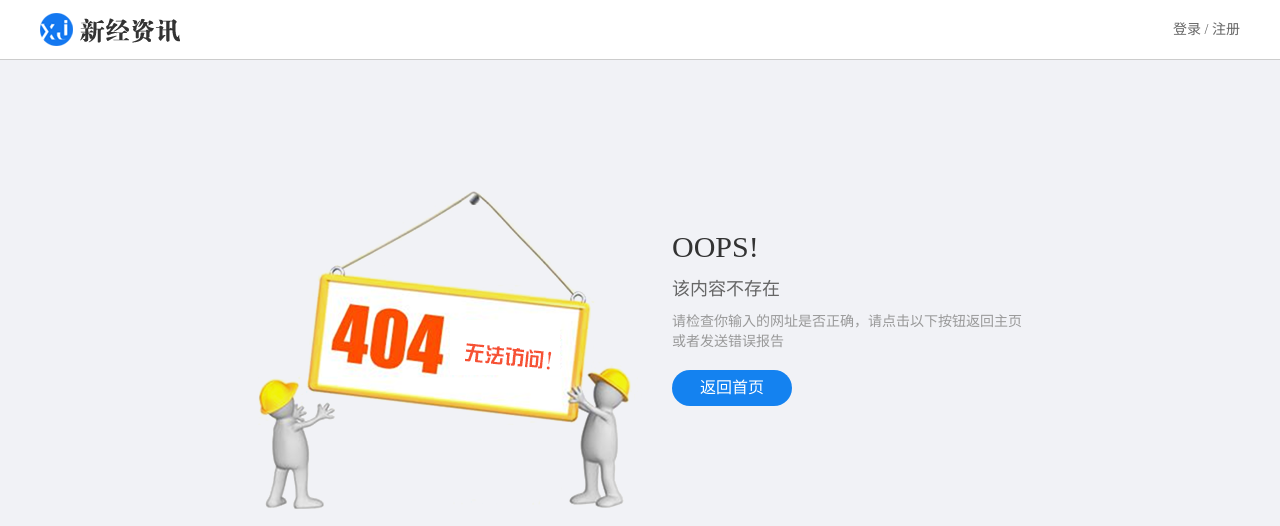
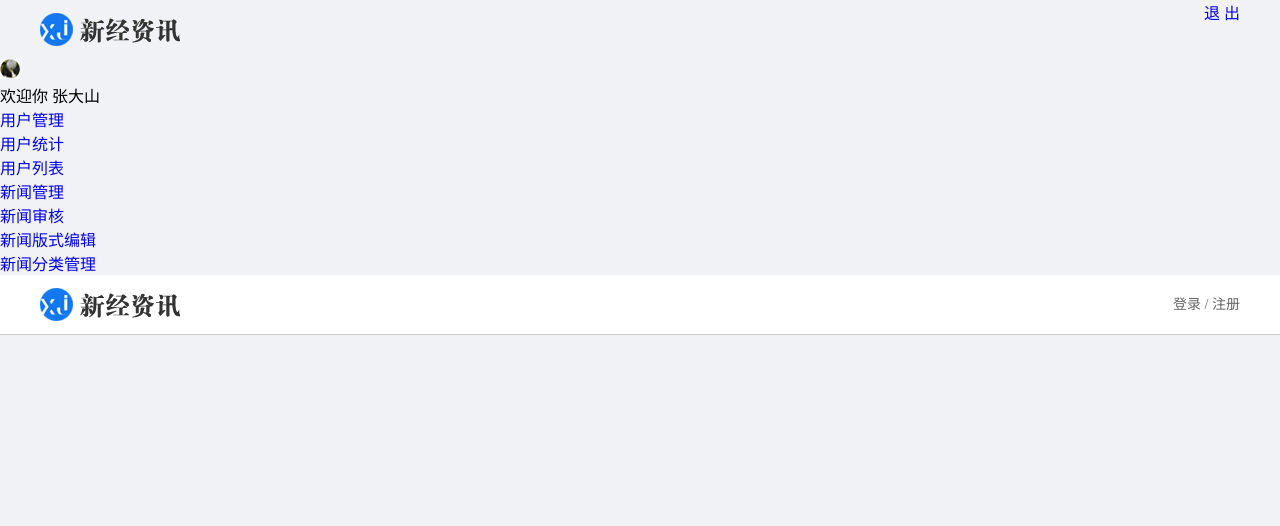
Before and after one commit to zhiliangsu/NewsInfo, a Flask app: page /admin/ in a window 1280 px wide. Shown: the top 526 px of the page. Run offline with Flask 2, Linux system fonts and the light colour scheme; parts of the project's set-up code (start-up, migrations or seed data) failed here and were passed over; some libraries are stand-ins or nearby versions.

Commit message:
管理员用户的登录逻辑实现&返回管理员首页

```diff
--- a/info/modules/admin/views.py
+++ b/info/modules/admin/views.py
@@ -1,5 +1,15 @@
-from flask import request, render_template
+from flask import request, render_template, jsonify, current_app, session, redirect, url_for
+from info.models import User
+from info.utils.response_code import RET
 from . import admin_bp
+
+
+# 127.0.0.1:5000/admin/
+@admin_bp.route('/')
+def admin_index():
+    """管理员首页"""
+    # 返回首页模板
+    return render_template("admin/index.html")
 
 
 # 127.0.0.1:5000/admin/login
@@ -12,3 +22,44 @@
         return render_template("admin/login.html")
 
     # POST请求: 后台登录的逻辑处理
+    """
+    1.获取参数
+        1.1 username:管理员用户账号，password：未加密密码
+    2.校验参数
+        2.1 非空判断
+    3.逻辑处理
+        3.0 根据name账号查询出管理员用户对象
+        3.1 管理员用户的密码校验
+        3.2 使用session记录管理员登录信息
+    4.返回值
+        登录成功
+    """
+
+    # 获取参数
+    username = request.form.get("username")
+    password = request.form.get("password")
+
+    # 校验参数
+    if not all([username, password]):
+        return jsonify(errno=RET.PARAMERR, errmsg="参数不足")
+
+    # 逻辑处理
+    admin_user = None  # type: User
+    try:
+        admin_user = User.query.filter(User.is_admin == True, User.mobile == username).first()
+    except Exception as e:
+        current_app.logger.error(e)
+        return jsonify(errno=RET.DBERR, errmsg="查询管理员用户异常")
+
+    if not admin_user:
+        return render_template("admin/login.html", errmsg="管理员用户不存在")
+
+    # 使用session记录管理员登录信息
+    session["user_id"] = admin_user.id
+    session["mobile"] = admin_user.mobile
+    session["nick_name"] = username
+    # 记录用户对象是否是管理员
+    session["is_admin"] = True
+
+    # 转到管理员首页
+    return redirect(url_for("admin.admin_index"))
--- a/info/templates/admin/login.html
+++ b/info/templates/admin/login.html
@@ -12,6 +12,8 @@
 	</div>
 	<form method="post" class="login_form">
 		<h1 class="login_title">用户登录</h1>
+        {# 使用表单提交数据的时候，前端补充csrf_token的值 #}
+        <input type="hidden" name="csrf_token" value="{{ csrf_token() }}">
 		<input type="text" name="username" placeholder="用户名" class="input_txt">
 		<input type="password" name="password" placeholder="密码" class="input_txt">
 		<div class="error_tip">错误提示</div>
```
